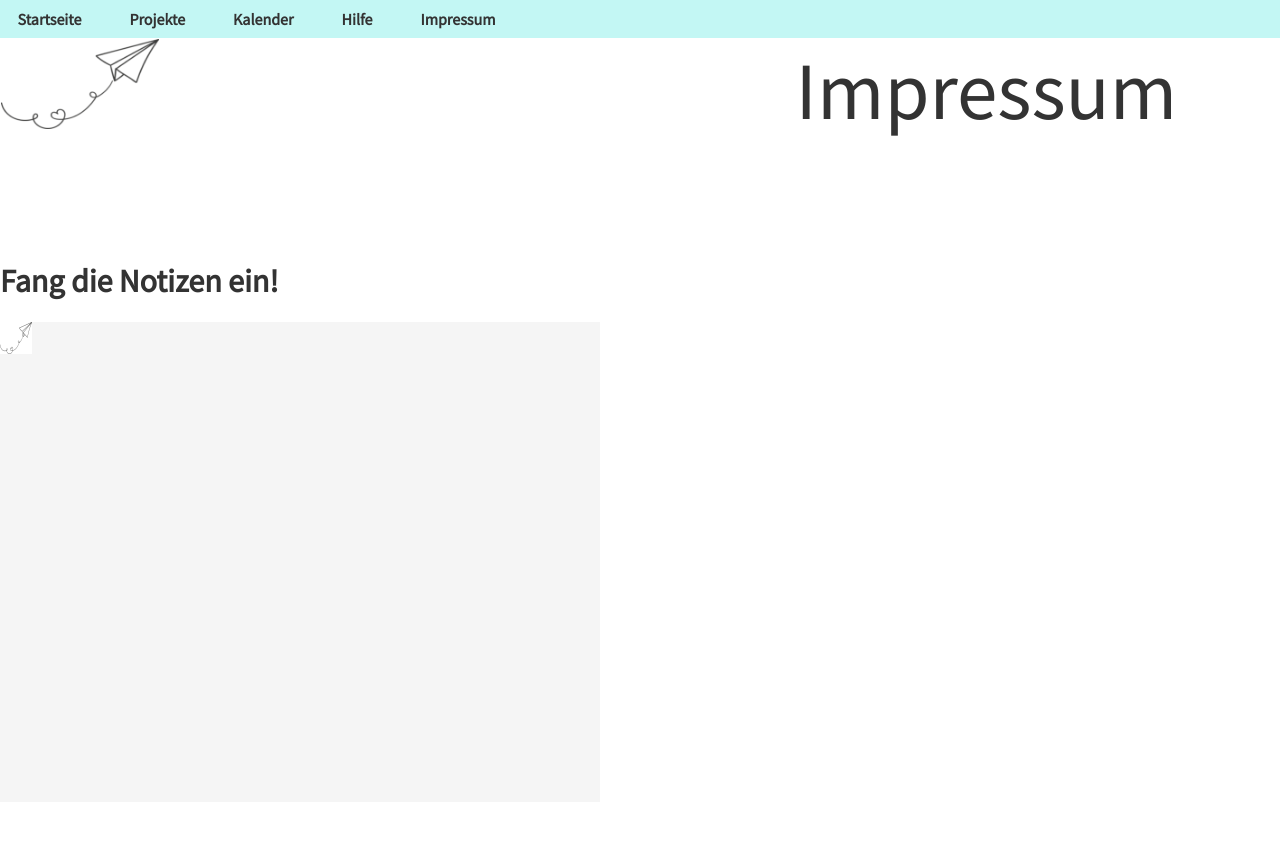
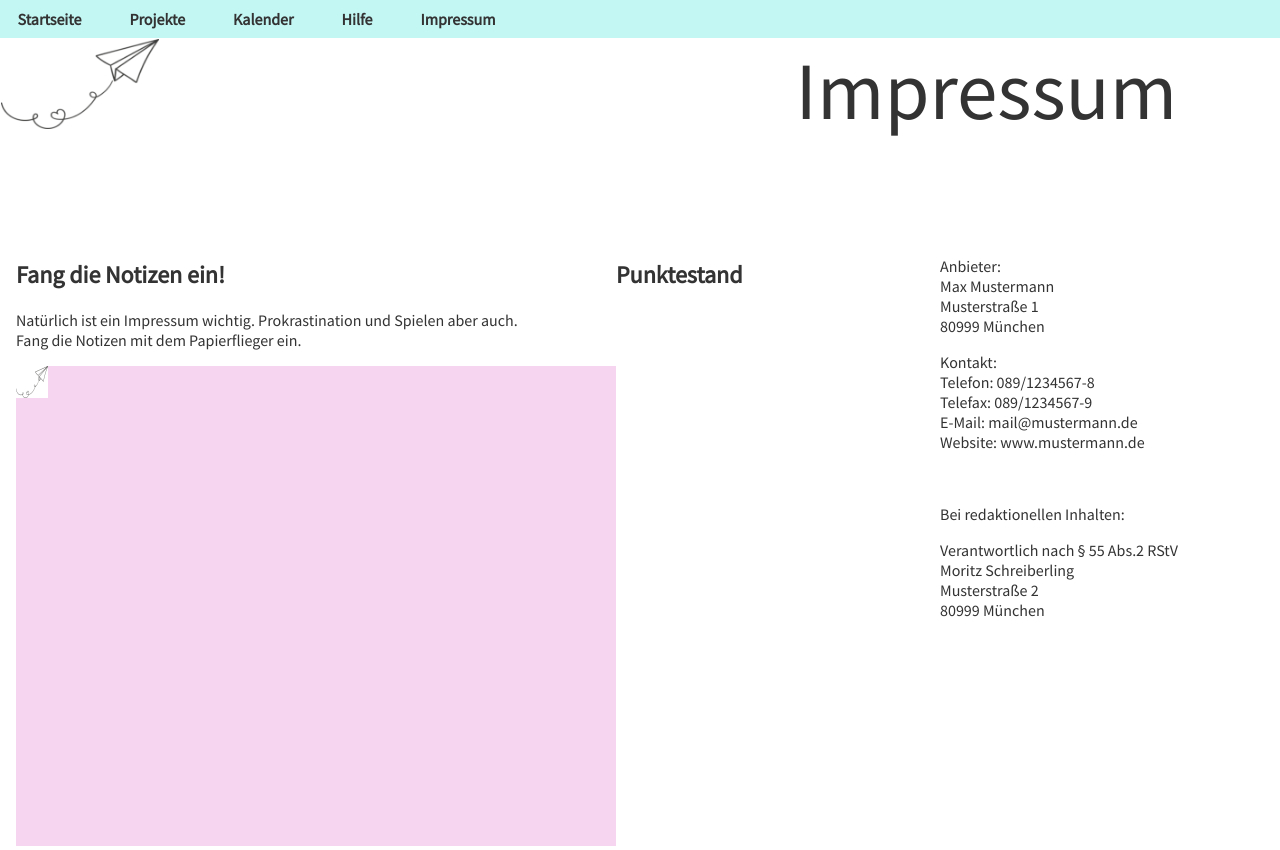
Before and after one commit to DeRocketman/gruppe-07_StudiPlaner, a plain HTML site: page public/impressum.html in a window 1280 px wide. Before the commit the page ends 806 px from the top, so only its background shows below. Drawn offline with Linux system fonts and the light colour scheme.

Commit message:
klf: Fehlende Verlinkungen zum Impressum ergänzt, HTML&CSS ergänzt

```diff
--- a/public/css/impressum.css
+++ b/public/css/impressum.css
@@ -2,6 +2,12 @@ body {
     margin: 0;
 }
 
+main {
+    display: grid;
+    justify-content: center;
+    grid-template-columns: repeat(3, 1fr);
+    margin: 0 1em;
+}
 #spielflaeche {
-    background-color: whitesmoke;
+    background-color: #F5D5F0;
 }
--- a/public/impressum.html
+++ b/public/impressum.html
@@ -19,7 +19,7 @@
 
 <header>
     <nav>
-        <a href="#">Startseite</a>
+        <a href="index.html">Startseite</a>
         <a href="projekte.html">Projekte</a>
         <a href="kalender.html">Kalender</a>
         <a href="#">Hilfe</a>
@@ -35,8 +35,25 @@
 </header>
 
 <body>
+<main>
+    <article>
+        <h2>Fang die Notizen ein!</h2>
+        <p> Natürlich ist ein Impressum wichtig. Prokrastination und Spielen aber auch. <br/>
+            Fang die Notizen mit dem Papierflieger ein.</p>
+        <canvas id="spielflaeche" width="600" height="480"></canvas>
+    </article>
+    <article>
+        <h2>Punktestand</h2>
+    </article>
+    <article>
+        <!-- Musterimpressum entnommen von https://www.sqr-law.de/muster-impressum -->
+        <p>Anbieter:<br />Max Mustermann<br />Musterstraße 1<br />80999 München</p>
+        <p>Kontakt:<br />Telefon: 089/1234567-8<br />Telefax: 089/1234567-9<br />E-Mail: mail@mustermann.de<br />Website: www.mustermann.de</p>
+        <p> </p>
+        <p>Bei redaktionellen Inhalten:</p>
+        <p>Verantwortlich nach § 55 Abs.2 RStV<br />Moritz Schreiberling<br />Musterstraße 2<br />80999 München</p>
+    </article>
+</main>
 
-    <h1>Fang die Notizen ein!</h1>
-    <canvas id="spielflaeche" width="600" height="480"></canvas>
 </body>
 </html>
--- a/public/js/impressum.js
+++ b/public/js/impressum.js
@@ -4,7 +4,7 @@ let y = 0;
 document.addEventListener('DOMContentLoaded', function() {
 
     //Takt mit setInterval erzeugen, um die Funktion zu wiederholen
-    takt = window.setInterval(taktung, 300);
+    takt = window.setInterval(taktung, 1200);
 
     let spielfeld = document.getElementById('spielflaeche');
     spiel = spielfeld.getContext('2d');
@@ -34,8 +34,7 @@ document.addEventListener('DOMContentLoaded', function() {
         //Abfrage der Tasten in der Konsole
         console.log('Tastaturcode: ' + evt.key);
 
-       //Switch/Case, Zahlen beziehen sich auf die Pfeiltasten
-
+        //Pfeiltaste links
         if (key === "ArrowLeft") {
             x -= 20;
 
@@ -44,7 +43,7 @@ document.addEventListener('DOMContentLoaded', function() {
             }
         }
 
-           //Pfeiltaste oben
+        //Pfeiltaste oben
         if (key === "ArrowUp") {
             y -= 20;
 
@@ -53,20 +52,20 @@ document.addEventListener('DOMContentLoaded', function() {
             }
         }
 
-           //Pfeiltaste rechts
+        //Pfeiltaste rechts
         if (key === "ArrowRight") {
             x += 20;
 
             if (x >= 600) {
-                x = 580;
+                x = 570;
             }
         }
-           //Pfeiltaste unten
+        //Pfeiltaste unten
         if (key === "ArrowDown") {
                y += 20;
 
                if (y >= 480) {
-                   y = 460;
+                   y = 450;
                }
        }
     })
```
